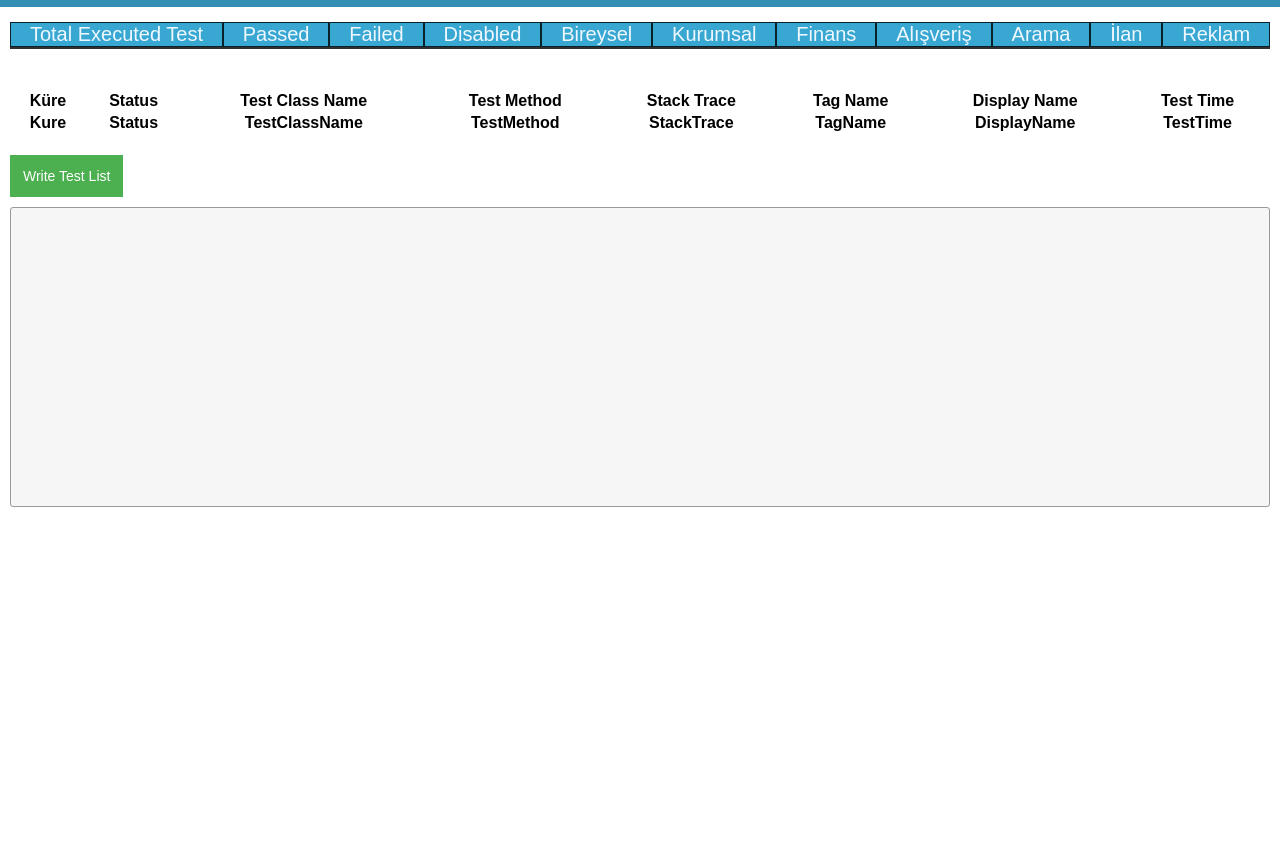
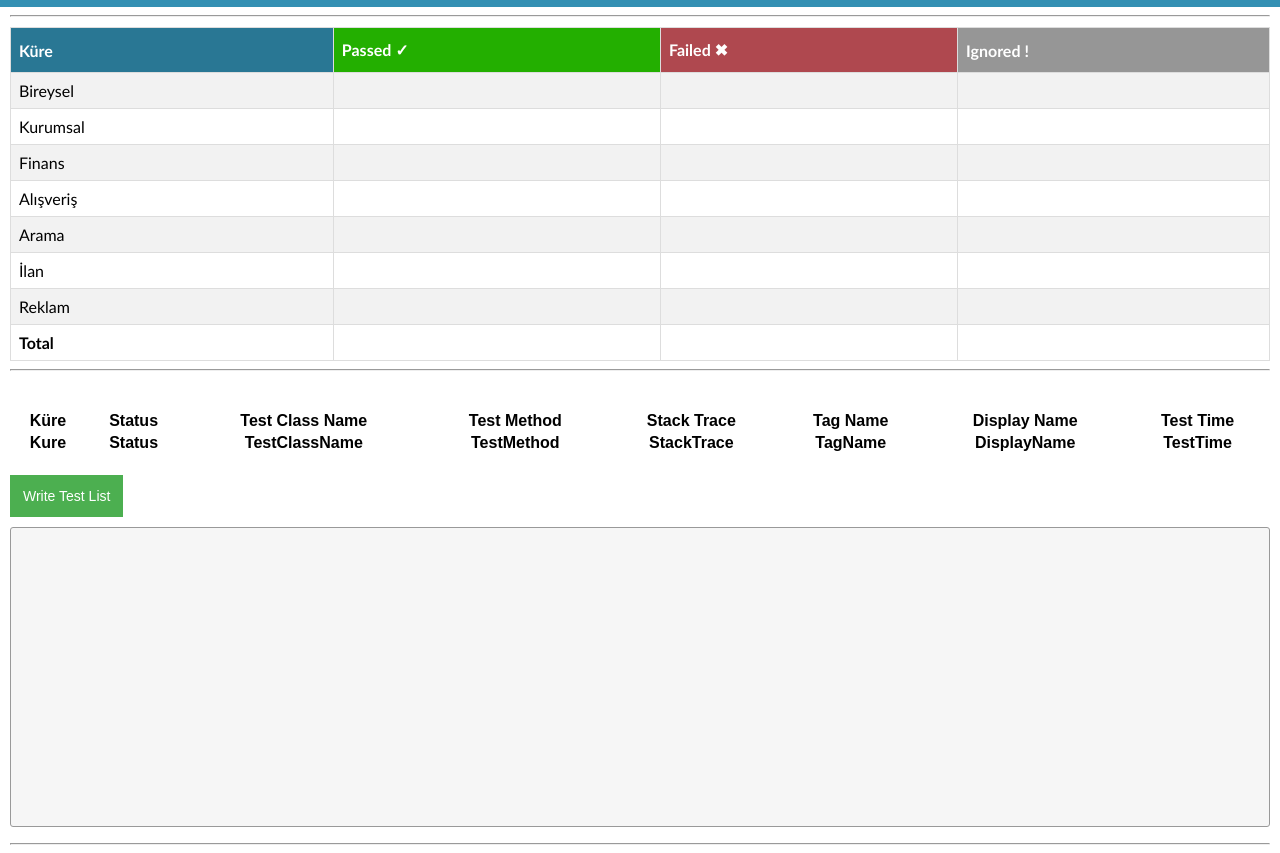
Before and after one commit to codenesaydin/sahibinden-report, a plain HTML site: page Summary.html in a window 1280 px wide. Shown: the part 62-915 px from the top of the page. Before the commit the page ends 800 px from the top, so only its background shows below. Drawn offline with Linux system fonts and the light colour scheme.

Commit message:
aesthetic development

```diff
--- a/Summary.html
+++ b/Summary.html
@@ -26,31 +26,71 @@
     </div>
 </div>
 
-<div class="grid-container">
-    <div class="grid-item grid-header">Total Executed Test</div>
-    <div class="grid-item grid-header">Passed</div>
-    <div class="grid-item grid-header">Failed</div>
-    <div class="grid-item grid-header">Disabled</div>
-    <div class="grid-item grid-header">Bireysel</div>
-    <div class="grid-item grid-header">Kurumsal</div>
-    <div class="grid-item grid-header">Finans</div>
-    <div class="grid-item grid-header">Alışveriş</div>
-    <div class="grid-item grid-header">Arama</div>
-    <div class="grid-item grid-header">İlan</div>
-    <div class="grid-item grid-header">Reklam</div>
-    <div class="grid-item" id="total-executed-test"><a></a></div>
-    <div class="grid-item" id="passed-test-count"><a></a></div>
-    <div class="grid-item" id="failed-test-count"><a></a></div>
-    <div class="grid-item" id="disabled-test-count"><a></a></div>
-    <div class="grid-item" id="bireysel"><a></a></div>
-    <div class="grid-item" id="kurumsal"><a></a></div>
-    <div class="grid-item" id="finans"><a></a></div>
-    <div class="grid-item" id="alisveris"><a></a></div>
-    <div class="grid-item" id="arama"><a></a></div>
-    <div class="grid-item" id="ilan"><a></a></div>
-    <div class="grid-item" id="reklam"><a></a></div>
+<hr>
 
+
+<div id="test-result-info">
+    <table id="result">
+        <tr>
+            <th id="result-küre">Küre</th>
+            <th id="result-passed">Passed ✓</th>
+            <th id="result-failed">Failed ✖</th>
+            <th id="result-disabled">Ignored !</th>
+        </tr>
+        <tr>
+            <td><a>Bireysel</a></td>
+            <td id="bireysel-passed"><a></a></td>
+            <td id="bireysel-failed"><a></a></td>
+            <td id="bireysel-disabled"><a></a></td>
+        </tr>
+        <tr>
+            <td><a></a>Kurumsal</td>
+            <td id="kurumsal-passed"><a></a></td>
+            <td id="kurumsal-failed"><a></a></td>
+            <td id="kurumsal-disabled"><a></a></td>
+        </tr>
+        <tr>
+            <td><a></a>Finans</td>
+            <td id="finans-passed"><a></a></td>
+            <td id="finans-failed"><a></a></td>
+            <td id="finans-disabled"><a></a></td>
+        </tr>
+        <tr>
+            <td><a></a>Alışveriş</td>
+            <td id="alisveris-passed"><a></a></td>
+            <td id="alisveris-failed"><a></a></td>
+            <td id="alisveris-disabled"><a></a></td>
+        </tr>
+
+        <tr>
+            <td><a></a>Arama</td>
+            <td id="arama-passed"><a></a></td>
+            <td id="arama-failed"><a></a></td>
+            <td id="arama-disabled"><a></a></td>
+        </tr>
+        <tr>
+            <td><a></a>İlan</td>
+            <td id="ilan-passed"><a></a></td>
+            <td id="ilan-failed"><a></a></td>
+            <td id="ilan-disabled"><a></a></td>
+        </tr>
+        <tr>
+            <td><a></a>Reklam</td>
+            <td id="reklam-passed"><a></a></td>
+            <td id="reklam-failed"><a></a></td>
+            <td id="reklam-disabled"><a></a></td>
+        </tr>
+        <tr>
+            <td style="font-weight:bold"><a></a>Total</td>
+            <td style="font-weight:bold" id="passed-test-count"><a></a></td>
+            <td style="font-weight:bold" id="failed-test-count"><a></a></td>
+            <td style="font-weight:bold" id="disabled-test-count"><a></a></td>
+        </tr>
+
+    </table>
 </div>
+
+<hr>
 
 <div id="test-result-table">
     <table class="table table-striped table-bordered" id="test_result" style="width:100%">
@@ -81,8 +121,11 @@
     </table>
 </div>
 
+
 <button id="write-test-list" class="button">Write Test List</button>
 <div id="events"></div>
+
+<hr>
 
 <script type="text/javascript">
     getReport(true);
--- a/css/general.css
+++ b/css/general.css
@@ -63,28 +63,6 @@ body {
 }
 
 
-/* Grid Style */
-
-.grid-container {
-    display: grid;
-    grid-template-columns: auto auto auto auto auto auto auto auto auto auto auto;
-    padding: 10px;
-    margin-top: 5px;
-}
-
-.grid-item {
-    border: 1px solid rgba(0, 0, 0, 0.8);
-    font-size: 20px;
-    text-align: center;
-    background-color: #f0f1f3;
-}
-
-.grid-header {
-    background-color: #38a7d2;
-    color: #f0f8ff;
-}
-
-
 #events {
     margin: 10px 10px 1em;
     padding: 1em;
@@ -108,3 +86,62 @@ body {
     font-size: 14px;
     cursor: pointer;
 }
+
+
+#test-result-info {
+    margin-top: 10px;
+    margin-left: 10px;
+    margin-right: 10px;
+}
+
+#result {
+    font-family: "Trebuchet MS", Arial, Helvetica, sans-serif;
+    border-collapse: collapse;
+    width: 100%;
+}
+
+#result td, #result th {
+    border: 1px solid #ddd;
+    padding: 8px;
+}
+
+#result tr:nth-child(even) {
+    background-color: #f2f2f2;
+}
+
+#result tr:hover {
+    background-color: #ddd;
+}
+
+#result th {
+    padding-top: 12px;
+    padding-bottom: 12px;
+    text-align: left;
+    color: white;
+}
+
+hr {
+    display: block;
+    margin-top: 0.5em;
+    margin-bottom: 0.5em;
+    margin-left: 10px;
+    margin-right: 10px;
+    border-style: inset;
+    border-width: 1px;
+}
+
+#result th#result-küre {
+    background-color: #297794;
+}
+
+#result th#result-passed {
+    background-color: #23af00;
+}
+
+#result th#result-failed {
+    background-color: #af484f;
+}
+
+#result th#result-disabled {
+    background-color: #969696;
+}
```
Also changed, not shown: Alisveris.html (+2 -0 lines), Arama.html (+2 -0 lines), Bireysel.html (+2 -0 lines), Finans.html (+2 -0 lines), Ilan.html (+2 -0 lines), Kurumsal.html (+2 -0 lines), Reklam.html (+4 -0 lines), js/report.js (+22 -9 lines).
